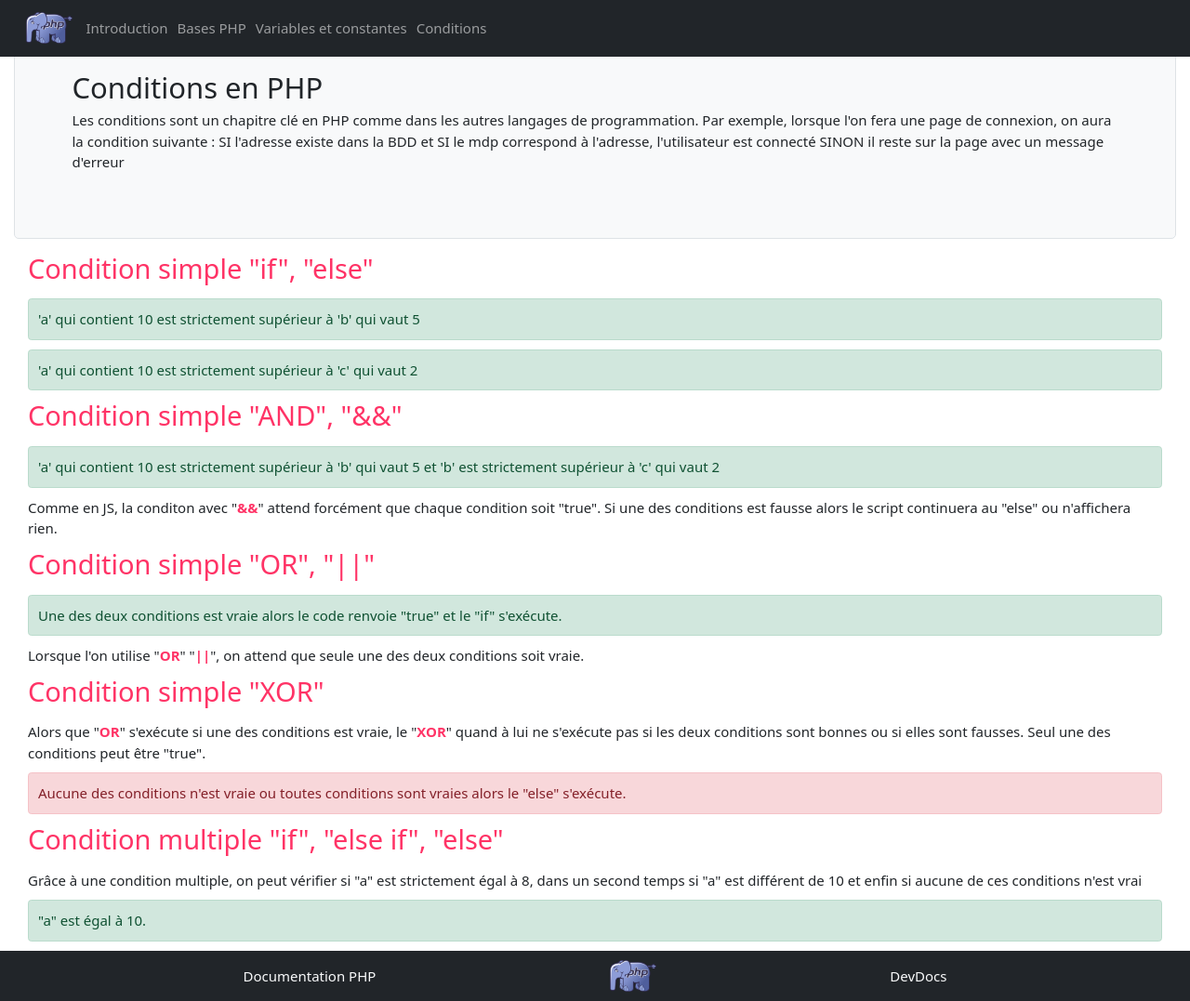
After one commit to RedYro/PHP, a PHP site: page /nomdudossier/04_conditions.php in a window 1280 px wide. The commit adds this page. Shown: the whole page at 93% size. Run offline with PHP 8.4, Linux system fonts and the light colour scheme.

Commit message:
Updates PHP cours

```diff
--- a/01_index.php
+++ b/01_index.php
@@ -29,6 +29,9 @@
                     </li>
                     <li class="nav-item">
                         <a class="nav-link" href="03_variables_constantes.php">Variables et constantes</a>
+                    </li>
+                    <li class="nav-item">
+                        <a class="nav-link" href="04_conditions.php">Conditions</a>
                     </li>
                 </ul>
             </div>
--- a/02_bases.php
+++ b/02_bases.php
@@ -29,6 +29,9 @@
                     </li>
                     <li class="nav-item">
                         <a class="nav-link" href="03_variables_constantes.php">Variables et constantes</a>
+                    </li>
+                    <li class="nav-item">
+                        <a class="nav-link" href="04_conditions.php">Conditions</a>
                     </li>
                 </ul>
             </div>
--- /dev/null
+++ b/04_conditions.php
@@ -0,0 +1,116 @@
+<!DOCTYPE html>
+<html lang="fr">
+<head>
+    <!-- Bootstrap CSS v5.2.1 -->
+    <link href="https://cdn.jsdelivr.net/npm/bootstrap@5.2.1/dist/css/bootstrap.min.css" rel="stylesheet" integrity="sha384-iYQeCzEYFbKjA/T2uDLTpkwGzCiq6soy8tYaI1GyVh/UjpbCx/TYkiZhlZB6+fzT" crossorigin="anonymous">
+    <link rel="stylesheet" href="assets/css/style.css">
+    <meta charset="UTF-8">
+    <meta http-equiv="X-UA-Compatible" content="IE=edge">
+    <meta name="viewport" content="width=device-width, initial-scale=1.0">
+    <meta name="description" content="PHP Cours">
+    <meta name="author" content="Lyfoung Grégory">
+    <title>PHP Cours - Conditions</title>
+    <link rel="shortcut icon" type="image/x-icon" href="assets/img/logo.png">
+</head>
+<body>
+    <nav class="navbar navbar-dark bg-dark navbar-expand-lg fixed-top">
+        <div class="container-fluid">
+            <a class="navbar-brand" href="01_index.php"><img src="assets/img/logo.png" alt="Logo PHP"></a>
+            <button class="navbar-toggler" type="button" data-bs-toggle="collapse" data-bs-target="#navbarSupportedContent" aria-controls="navbarSupportedContent" aria-expanded="false" aria-label="Toggle navigation">
+                <span class="navbar-toggler-icon"></span>
+            </button>
+            <div class="collapse navbar-collapse" id="navbarSupportedContent">
+                <ul class="navbar-nav me-auto mb-2 mb-lg-0">
+                    <li class="nav-item">
+                        <a class="nav-link" aria-current="page" href="01_index.php" target="_blank">Introduction</a>
+                    </li>
+                    <li class="nav-item">
+                        <a class="nav-link" href="02_bases.php" target="_blank">Bases PHP</a>
+                    </li>
+                    <li class="nav-item">
+                        <a class="nav-link" href="03_variables_constantes.php" target="_blank">Variables et constantes</a>
+                    </li>
+                    <li class="nav-item">
+                        <a class="nav-link" href="04_conditions.php" target="_blank">Conditions</a>
+                    </li>
+                </ul>
+            </div>
+        </div>
+    </nav>
+    <!-- fin navbar -->
+    <header class="p-5 m-4 bg-light rounded-3 border ">
+        <section class="container py-5">
+            <h1>Conditions en PHP</h1>
+            <p class="col-md-12 fs-4">Les conditions sont un chapitre clé en PHP comme dans les autres langages de programmation. Par exemple, lorsque l'on fera une page de connexion, on aura la condition suivante : SI l'adresse existe dans la BDD et SI le mdp correspond à l'adresse, l'utilisateur est connecté SINON il reste sur la page avec un message d'erreur</p>
+        </section>
+    </header>
+    <!-- fin header -->
+    <main class="container-fluid px-5">
+        <div class="col-sm-12">
+            <h2>Condition simple "if", "else"</h2>
+            <?php
+                $a = 10;
+                $b = 5;
+                $c = 2;
+                if ($a > $b){ // Si la condition est vraie alors on exécute le code suivant
+                    echo "<p class=\"alert alert-success\">'a' qui contient $a est strictement supérieur à 'b' qui vaut $b</p>";
+                } else{ // Sinon on exécute celui-ci
+                    echo "<p class=\"alert alert-danger\">b qui contient $b est strictement supérieur à a qui vaut $a</p>";
+                }
+                if ($a > $c){ // Si la condition est vraie alors on exécute le code suivant
+                    echo "<p class=\"alert alert-success\">'a' qui contient $a est strictement supérieur à 'c' qui vaut $c</p>";
+                } else{ // Sinon on exécute celui-ci
+                    echo "<p class=\"alert alert-danger\">'c' qui contient $c est strictement supérieur à 'a' qui vaut $a</p>";
+                }
+            ?>
+            <h2>Condition simple "AND", "&&"</h2>
+            <?php
+                if ($a > $b && $b > $c){ // Si la condition est vraie alors on exécute le code suivant
+                    echo "<p class=\"alert alert-success\">'a' qui contient $a est strictement supérieur à 'b' qui vaut $b et 'b' est strictement supérieur à 'c' qui vaut $c</p>";
+                } else{ // Sinon on exécute celui-ci
+                    echo "<p class=\"alert alert-danger\">Une des deux conditions est fausse</p>";
+                }
+            ?>
+            <p>Comme en JS, la conditon avec "<span>&&</span>" attend forcément que chaque condition soit "true". Si une des conditions est fausse alors le script continuera au "else" ou n'affichera rien.</p>
+            <h2>Condition simple "OR", "||"</h2>
+            <?php
+                if ($a == 9 || $b > $c){ // Si la condition est vraie alors on exécute le code suivant
+                    echo "<p class=\"alert alert-success\">Une des deux conditions est vraie alors le code renvoie \"true\" et le \"if\" s'exécute.</p>";
+                } else{ // Sinon on exécute celui-ci
+                    echo "<p class=\"alert alert-danger\">Aucune des conditions n'est vraie.</p>";
+                }
+            ?>
+            <p>Lorsque l'on utilise "<span>OR</span>" "<span>||</span>", on attend que seule une des deux conditions soit vraie.</p>
+            <h2>Condition simple "XOR"</h2>
+            <p>Alors que "<span>OR</span>" s'exécute si une des conditions est vraie, le "<span>XOR</span>" quand à lui ne s'exécute pas si les deux conditions sont bonnes ou si elles sont fausses. Seul une des conditions peut être "true".</p>
+            <?php
+                if ($a == 10 XOR $b == 5){ // Si la condition est vraie alors on exécute le code suivant
+                    echo "<p class=\"alert alert-success\">Une des deux conditions est vraie alors le code renvoie \"true\" et le \"if\" s'exécute.</p>";
+                } else{ // Sinon on exécute celui-ci
+                    echo "<p class=\"alert alert-danger\">Aucune des conditions n'est vraie ou toutes conditions sont vraies alors le \"else\" s'exécute.</p>";
+                }
+            ?>
+            <h2>Condition multiple "if", "else if", "else"</h2>
+            <p>Grâce à une condition multiple, on peut vérifier si "a" est strictement égal à 8, dans un second temps si "a" est différent de 10 et enfin si aucune de ces conditions n'est vrai</p>
+            <?php
+                if ($a == 8){ // Si la condition est vraie alors on exécute le code suivant
+                    echo "<p class=\"alert alert-danger\">\"a\" est égal à 8.</p>";
+                } else if($a != 10){ // Sinon on exécute celui-ci
+                    echo "<p class=\"alert alert-danger\">\"a\" est différent de $a.</p>";
+                } else{
+                    echo "<p class=\"alert alert-success\">\"a\" est égal à $a.</p>";
+                }
+            ?>
+        </div>
+    </main>
+    <footer>
+        <div class="d-flex justify-content-evenly align-items-center bg-dark text-light p-3">
+            <a class="nav-link" target="_blank" href="https://www.php.net/manual/fr/">Documentation PHP</a>
+            <a class="nav-link" href="01_index.php" target="_blank"><img src="assets/img/logo.png" alt="Logo PHP"></a>
+            <a class="nav-link" target="_blank" href="https://devdocs.io/php/">DevDocs</a>
+        </div>
+    </footer>
+    <script src="https://cdn.jsdelivr.net/npm/@popperjs/core@2.11.6/dist/umd/popper.min.js" integrity="sha384-oBqDVmMz9ATKxIep9tiCxS/Z9fNfEXiDAYTujMAeBAsjFuCZSmKbSSUnQlmh/jp3" crossorigin="anonymous"></script>
+    <script src="https://cdn.jsdelivr.net/npm/bootstrap@5.2.1/dist/js/bootstrap.min.js"integrity="sha384-7VPbUDkoPSGFnVtYi0QogXtr74QeVeeIs99Qfg5YCF+TidwNdjvaKZX19NZ/e6oz" crossorigin="anonymous"></script>
+</body>
+</html>
```
Also changed, not shown: 03_variables_constantes.php (+7 -4 lines).
